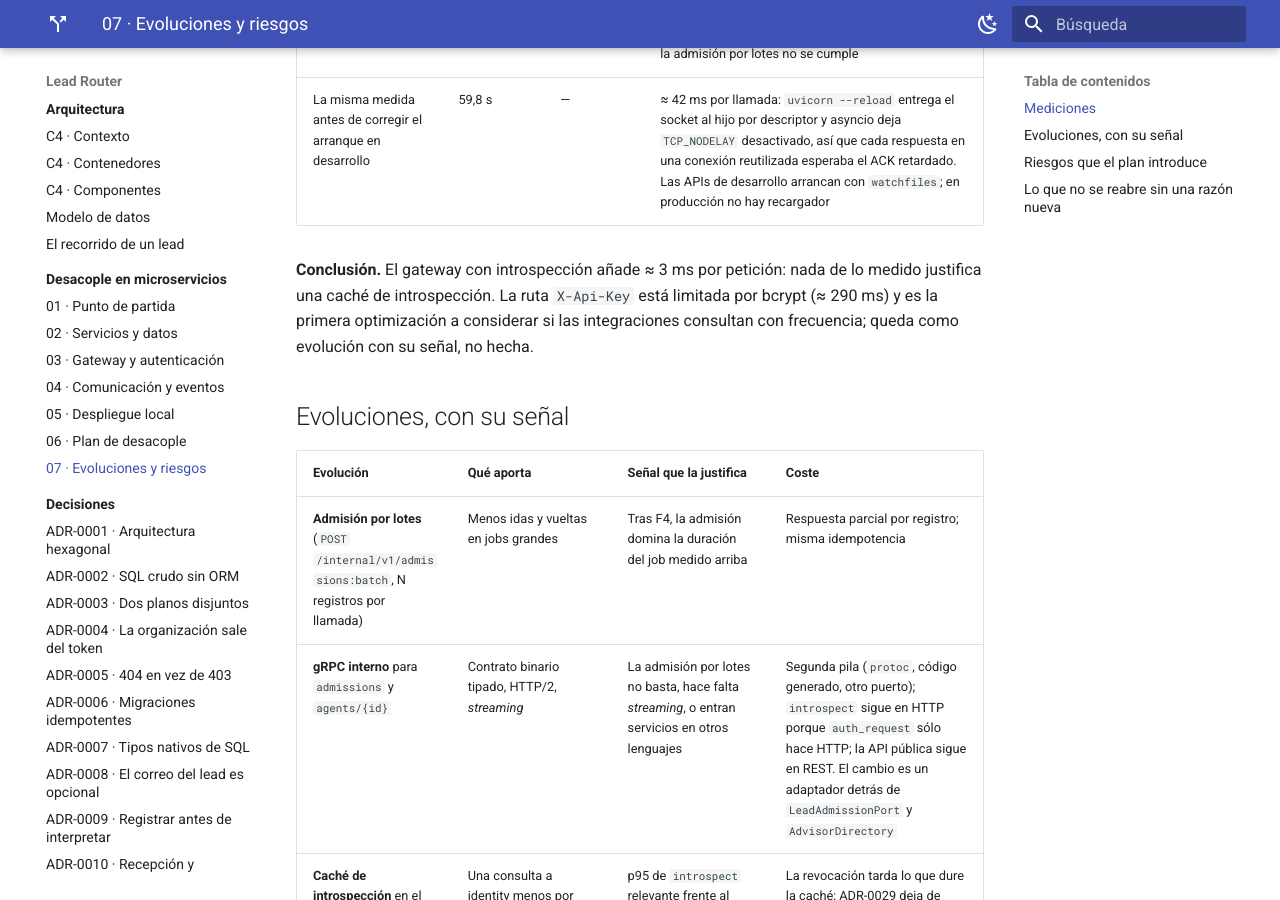
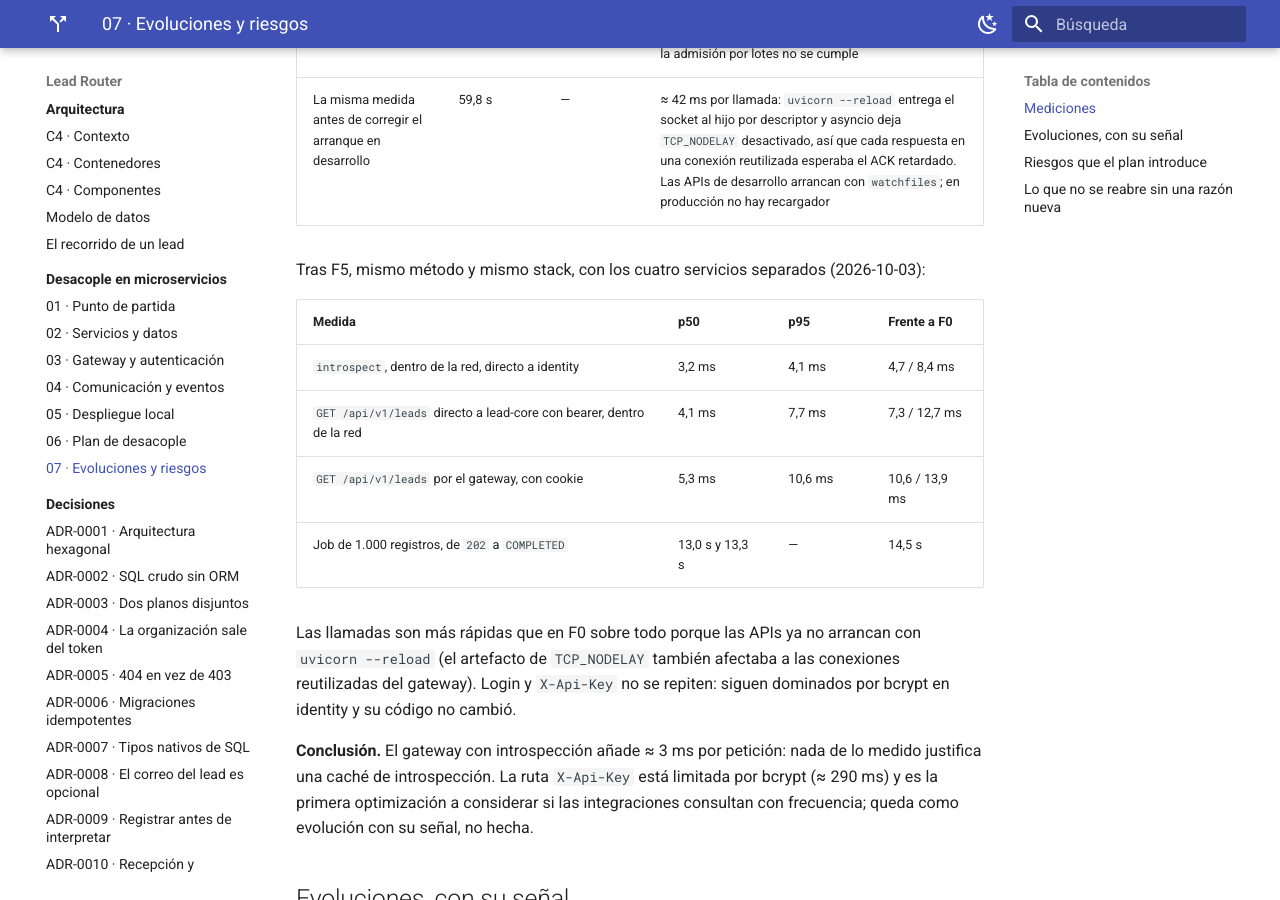
Before and after one commit to MDCIrony/leads-hexa, an MkDocs documentation site: the page built from docs/content/microservices/07-evoluciones-y-riesgos.md, in a window 1280 px wide and 900 px high, scrolled down 1111 px. Built offline with MkDocs 1.6.1 and Material for MkDocs 9.7.7, drawn with Linux system fonts in a browser that asks for light colours.

Commit message:
docs(microservices): record the final measurements against the F0 baseline

```diff
--- a/docs/content/microservices/07-evoluciones-y-riesgos.md
+++ b/docs/content/microservices/07-evoluciones-y-riesgos.md
@@ -19,6 +19,19 @@ ella, «añade latencia» es una opinión.
 | Job de 1.000 registros, de `202` a `COMPLETED` (línea base de F0) | 14,5 s | — | Una ejecución; `completed_at − created_at` = 14,2 s. Admisión en proceso, dentro de una única transacción |
 | Job de 1.000 registros, de `202` a `COMPLETED`, tras F4 | 12,9 s y 11,9 s | — | Dos ejecuciones, mismo método. La admisión es una llamada HTTP por registro a lead-core (≈ 1,5 ms de red por llamada); no domina el job, así que la señal de la admisión por lotes no se cumple |
 | La misma medida antes de corregir el arranque en desarrollo | 59,8 s | — | ≈ 42 ms por llamada: `uvicorn --reload` entrega el socket al hijo por descriptor y asyncio deja `TCP_NODELAY` desactivado, así que cada respuesta en una conexión reutilizada esperaba el ACK retardado. Las APIs de desarrollo arrancan con `watchfiles`; en producción no hay recargador |
+
+Tras F5, mismo método y mismo stack, con los cuatro servicios separados (2026-10-03):
+
+| Medida | p50 | p95 | Frente a F0 |
+|---|---|---|---|
+| `introspect`, dentro de la red, directo a identity | 3,2 ms | 4,1 ms | 4,7 / 8,4 ms |
+| `GET /api/v1/leads` directo a lead-core con bearer, dentro de la red | 4,1 ms | 7,7 ms | 7,3 / 12,7 ms |
+| `GET /api/v1/leads` por el gateway, con cookie | 5,3 ms | 10,6 ms | 10,6 / 13,9 ms |
+| Job de 1.000 registros, de `202` a `COMPLETED` | 13,0 s y 13,3 s | — | 14,5 s |
+
+Las llamadas son más rápidas que en F0 sobre todo porque las APIs ya no arrancan con `uvicorn --reload`
+(el artefacto de `TCP_NODELAY` también afectaba a las conexiones reutilizadas del gateway). Login y
+`X-Api-Key` no se repiten: siguen dominados por bcrypt en identity y su código no cambió.
 
 **Conclusión.** El gateway con introspección añade ≈ 3 ms por petición: nada de lo medido justifica una
 caché de introspección. La ruta `X-Api-Key` está limitada por bcrypt (≈ 290 ms) y es la primera
```
